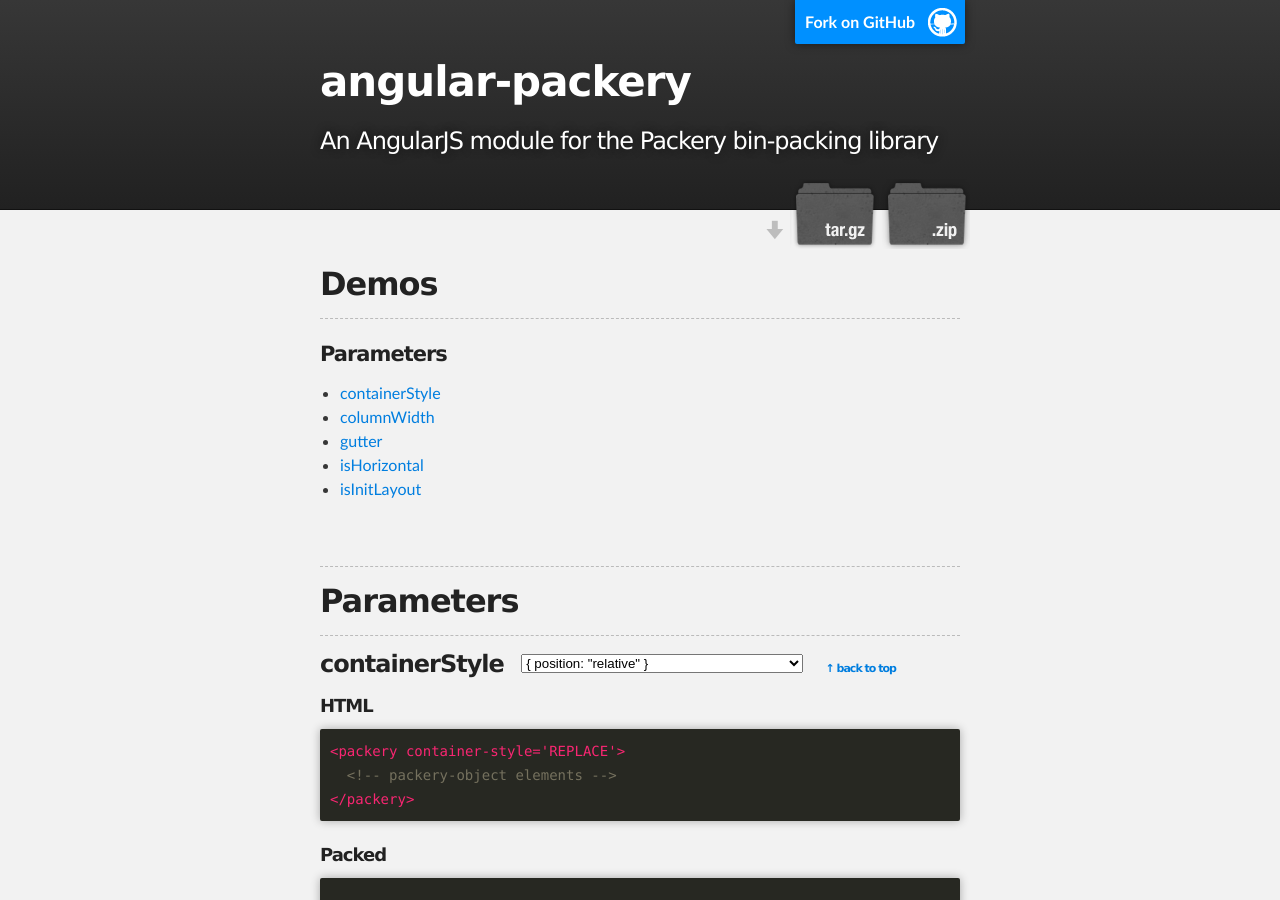
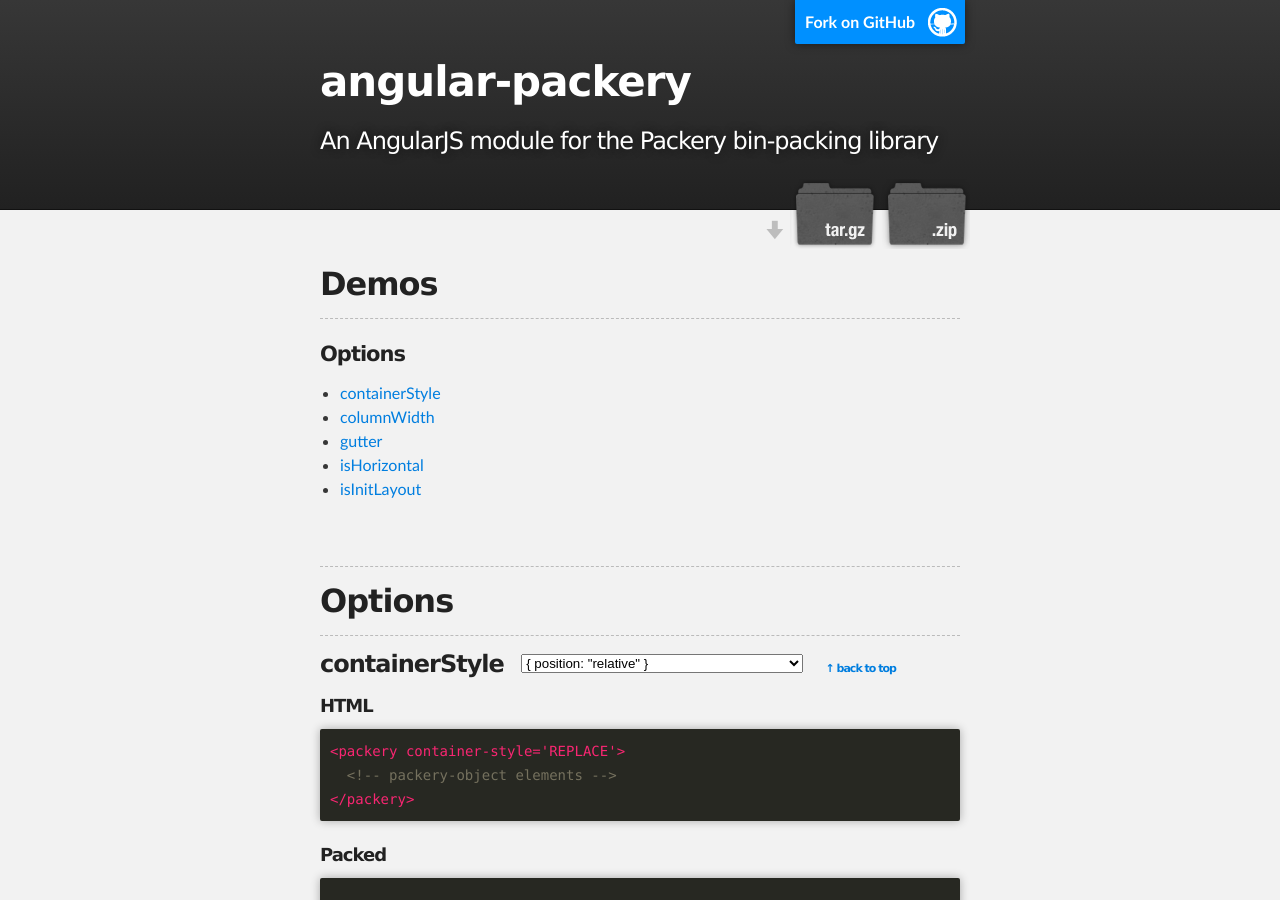
Before and after one commit to SunGard-Labs/angular-packery, a Jekyll site: the page built from demos.html, in a window 1280 px wide and 900 px high. Built offline with Jekyll 4.4.1, drawn with Linux system fonts in a browser that asks for light colours; nearby versions of some CDN libraries.

Commit message:
rename parameters to options

```diff
--- a/demos.html
+++ b/demos.html
@@ -22,7 +22,7 @@
 
   <div class="cols">
     <div class="col">
-      <h4>Parameters</h4>
+      <h4>Options</h4>
       <ul>
         <li ng-repeat="item in parameters" ng-cloak><a href="#{!{ item.id }!}">{!{ item.id }!}</a></li>
       </ul>
@@ -32,7 +32,7 @@
 </section>
 
 <section>
-  <h2>Parameters</h2>
+  <h2>Options</h2>
   <div ng-repeat="item in parameters" ng-cloak id="{!{ item.id }!}" class="demo">
     <h3>
       <label for="{!{ item.id }!}Select">{!{ item.id }!}</label>
```
Also changed, not shown: 1 other file.
